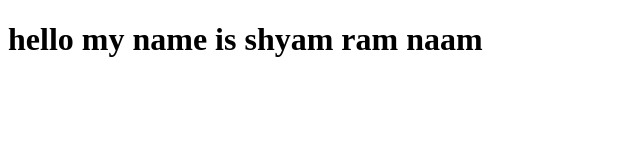
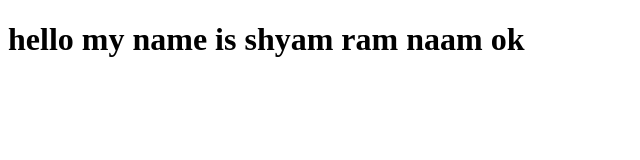
Before and after one commit to mernstackproject/practiec, a website: page index.html in a window 1280 px wide. Shown: the full height of the page, 0-640 px from the left. Drawn offline with Linux system fonts and the light colour scheme.

Commit message:
changes ./index.html

```diff
--- a/index.html
+++ b/index.html
@@ -6,6 +6,6 @@
     <title>Document</title>
 </head>
 <body>
-    <h1>hello my name is shyam ram naam</h1>
+    <h1>hello my name is shyam ram naam ok</h1>
 </body>
 </html>
```
